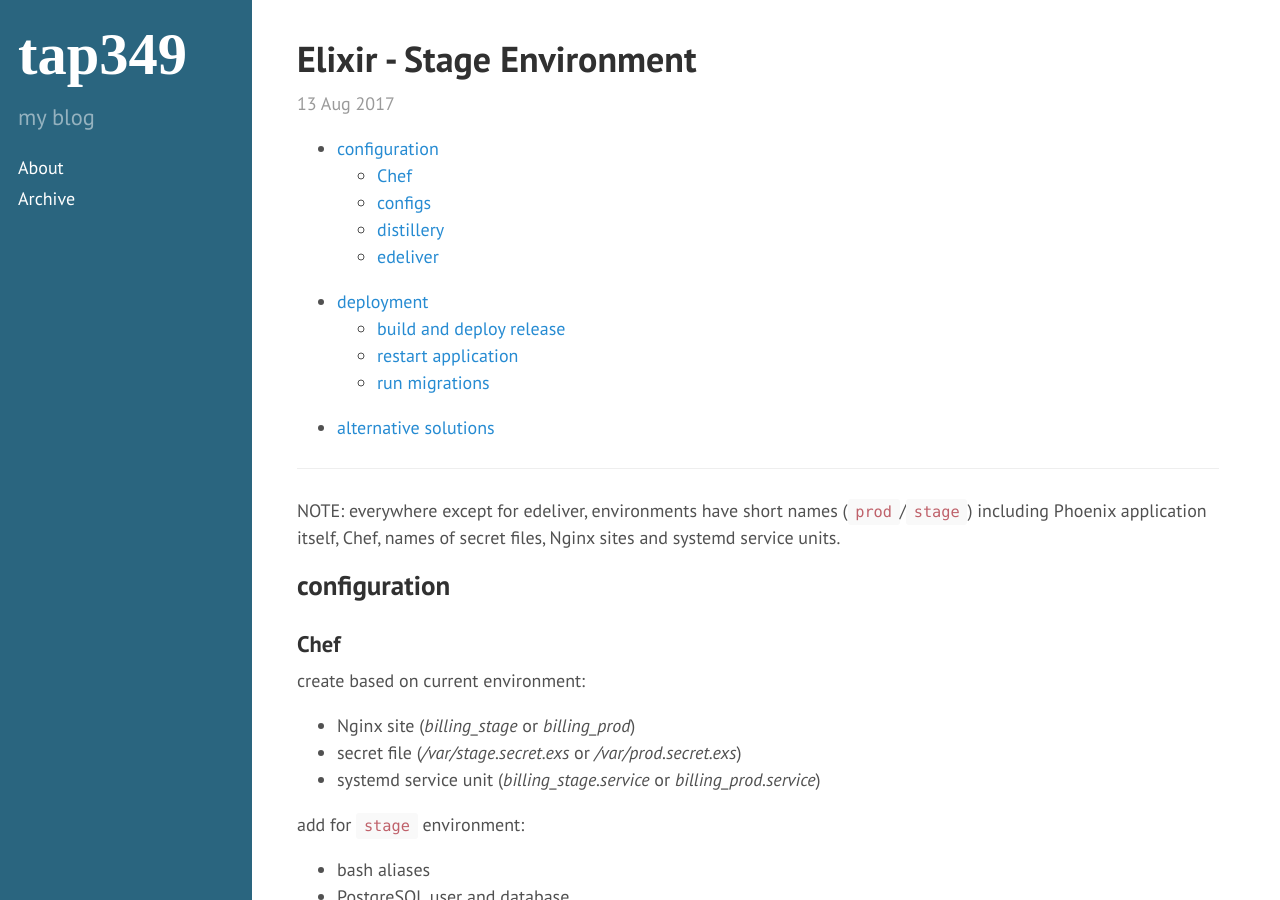
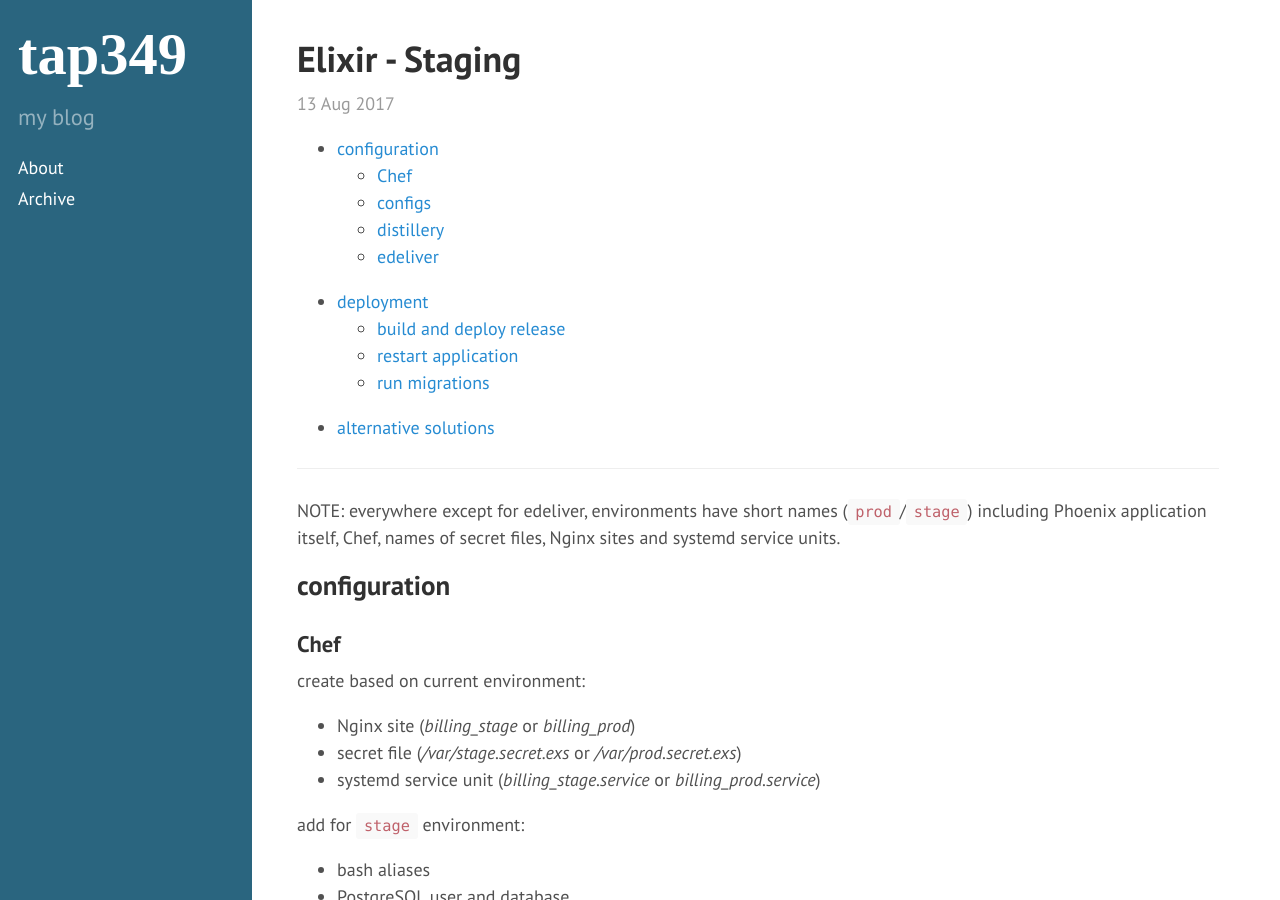
Before and after one commit to tap349/tap349.github.io, a Jekyll site: the page built from _posts/2017-08-13-elixir-staging.md, in a window 1280 px wide and 900 px high. Built offline with Jekyll 4.4.1, drawn with Linux system fonts in a browser that asks for light colours.

Commit message:
update 2017-09-02_22:25:30

```diff
--- a/_posts/2017-08-13-elixir-stage-environment.md
+++ b/_posts/2017-08-13-elixir-staging.md
@@ -1,6 +1,6 @@
 ---
 layout: post
-title: Elixir - Stage Environment
+title: Elixir - Staging
 date: 2017-08-13 18:34:14 +0300
 access: public
 categories: [elixir, phoenix, deployment]
```
